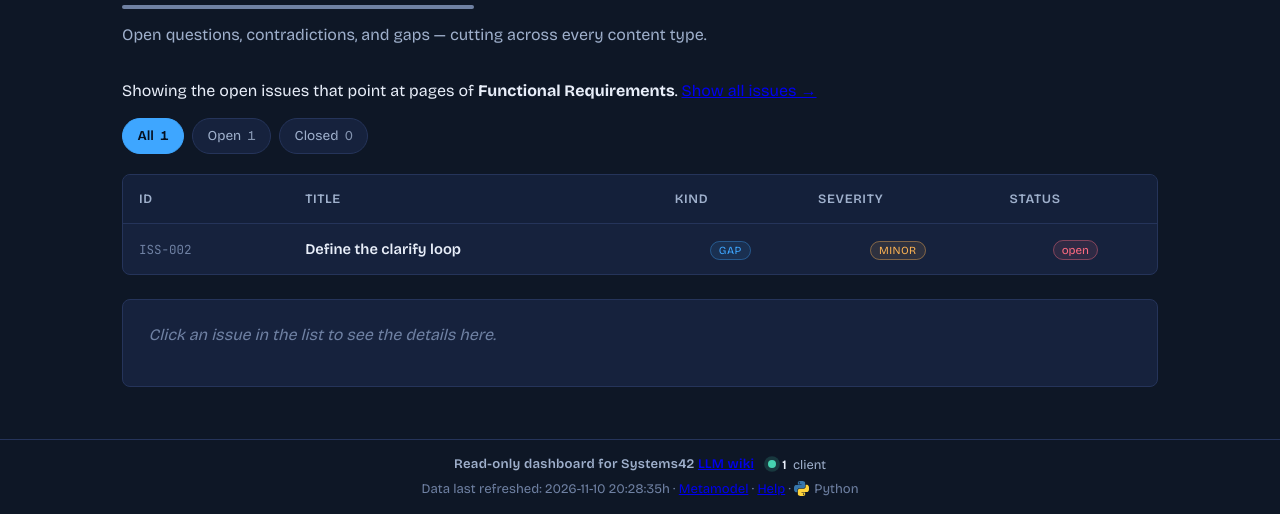
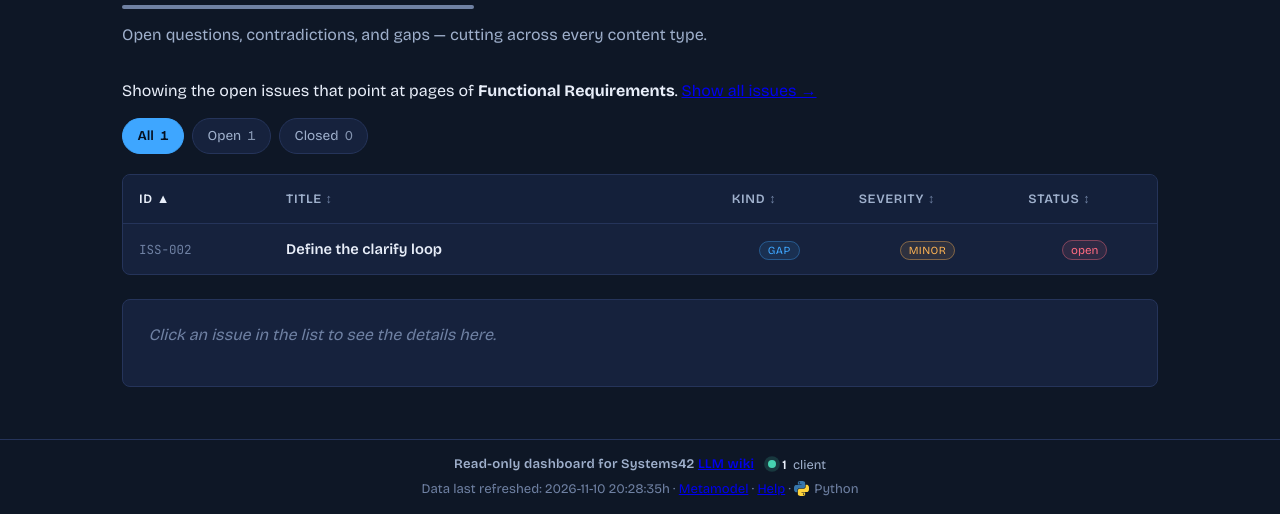
Before and after one commit to systems42-org/systems42-dashboard, a Flask app: page /issues?section=R3 in a window 1280 px wide. Shown: the part 169-683 px from the top of the page. Run offline with Flask 3, Linux system fonts and the light colour scheme; some libraries are stand-ins or nearby versions.

Commit message:
dashboard: sortable issues table (ported from isaqb-atrium 2987898)
Every column of the issues table sorts: severity by rank, highest first on the
first click, and status by the issue lifecycle. Issue titles wrap.

From now on the dashboard code lives here; isaqb-atrium takes it from here.

Co-Authored-By: Claude Opus 5.5 <noreply@anthropic.com>

```diff
--- a/_system/apps/dashboard/templates/_macros.html
+++ b/_system/apps/dashboard/templates/_macros.html
@@ -7,3 +7,5 @@
    static/table-sort.js). Unknown values rank empty, which sorts last. #}
 {% macro status_rank(s) %}{{ {'draft': 1, 'review': 2, 'accepted': 3, 'deprecated': 4}.get(s, '') }}{% endmacro %}
 {% macro level_rank(l) %}{{ {'low': 1, 'medium': 2, 'high': 3}.get(l, '') }}{% endmacro %}
+{% macro severity_rank(s) %}{{ {'minor': 1, 'major': 2, 'blocker': 3}.get(s, '') }}{% endmacro %}
+{% macro issue_status_rank(s) %}{{ {'open': 1, 'in-progress': 2, 'resolved': 3, 'wontfix': 4}.get(s, '') }}{% endmacro %}
--- a/_system/apps/dashboard/templates/issues.html
+++ b/_system/apps/dashboard/templates/issues.html
@@ -3,6 +3,7 @@
 {% block crumbs %}<nav class="crumbs"><a href="/">Home</a> <span>›</span> {% if current_area %}<a href="{{ current_area.href }}">{{ current_area.label }}</a> <span>›</span> {% endif %}Issues</nav>{% endblock %}
 {% from "_empty.html" import empty_state %}
 {% from "_maturity.html" import maturity_bar %}
+{% from "_macros.html" import severity_rank, issue_status_rank %}
 {% block content %}
 <h1 class="page-h1">Issues <span class="count-pill">{{ total }}</span></h1>
 {{ maturity_bar(maturity) }}
@@ -20,21 +21,21 @@
 <table id="issues-table">
   <thead>
     <tr>
-      <th class="c-id">ID</th>
-      <th>Title</th>
-      <th class="c-status">Kind</th>
-      <th class="c-status">Severity</th>
-      <th class="c-status">Status</th>
+      <th class="c-id" data-sort="text" aria-sort="ascending">ID</th>
+      <th data-sort="text">Title</th>
+      <th class="c-status" data-sort="text">Kind</th>
+      <th class="c-status" data-sort="numeric" data-sort-first="desc">Severity</th>
+      <th class="c-status" data-sort="numeric">Status</th>
     </tr>
   </thead>
   <tbody>
     {% for it in items %}
     <tr class="issue-row" data-id="{{ it.id }}" data-open="{{ 'true' if it.is_open else 'false' }}" tabindex="0">
       <td class="c-id"><code>{{ it.id }}</code></td>
-      <td class="c-term"><span class="term">{{ it.title }}</span></td>
+      <td class="c-title"><span class="term">{{ it.title }}</span></td>
       <td class="c-status">{% if it.kind %}<span class="badge kind-badge">{{ it.kind }}</span>{% endif %}</td>
-      <td class="c-status">{% if it.severity %}<span class="badge sev-badge">{{ it.severity }}</span>{% endif %}</td>
-      <td class="c-status"><span class="status status-{{ it.status }}">{{ it.status }}</span></td>
+      <td class="c-status" data-sort-value="{{ severity_rank(it.severity) }}">{% if it.severity %}<span class="badge sev-badge">{{ it.severity }}</span>{% endif %}</td>
+      <td class="c-status" data-sort-value="{{ issue_status_rank(it.status) }}"><span class="status status-{{ it.status }}">{{ it.status }}</span></td>
     </tr>
     {% endfor %}
   </tbody>
```
Also changed, not shown: _system/apps/dashboard/tests/test_issues_sort.py (added, +84 -0 lines), CHANGELOG.md.
